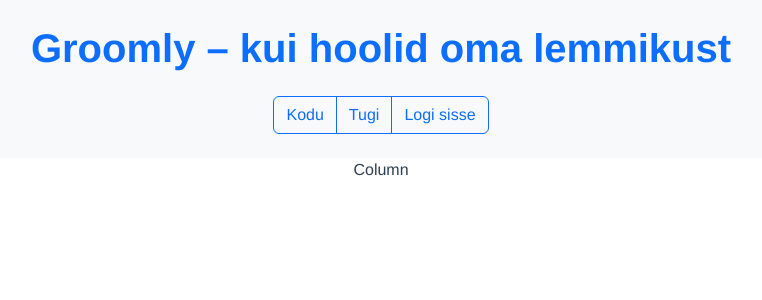
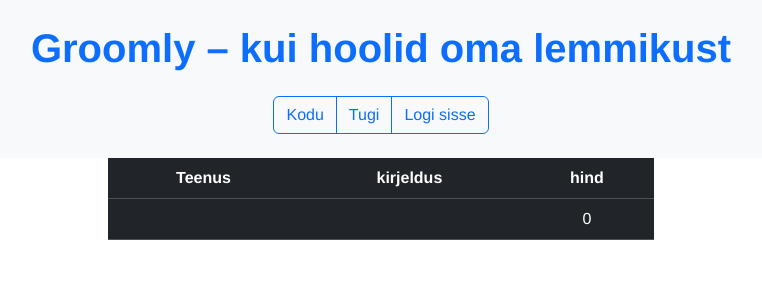
Before and after one commit to silnemsil/groomlyfront, a Vue app: page /checkout in a window 1280 px wide. Shown: the top 300 px of the page, without its empty margins (259-1021 px from the left). Built offline with nearby package versions, Linux system fonts and the light colour scheme; no server answers.

Commit message:
checkout vaade olema

```diff
--- a/src/services/BookingService.js
+++ b/src/services/BookingService.js
@@ -17,5 +17,13 @@ export default {
                 userId: userId
             }
         });
+    },
+
+    sendGetBookingBasketInfoRequest(bookingId) {
+        return axios.get("/booking/basket-info", {
+            params: {
+                bookingId: bookingId
+            }
+        });
     }
 };
--- a/src/views/CheckoutView.vue
+++ b/src/views/CheckoutView.vue
@@ -1,9 +1,24 @@
 <template>
   <div>
     <div class="container text-center">
-      <div class="row">
-        <div class="col">
-          Column
+      <div class="row justify-content-center">
+        <div class="col col-6">
+          <table class="table table-hover table-dark">
+            <thead>
+            <tr>
+              <th scope="col">Teenus</th>
+              <th scope="col">kirjeldus</th>
+              <th scope="col">hind</th>
+            </tr>
+            </thead>
+            <tbody>
+            <tr v-for="booking in bookings">
+              <td>{{ booking.procedureName }}</td>
+              <td>{{ booking.procedureDescription }}</td>
+              <td>{{ booking.price }}</td>
+            </tr>
+            </tbody>
+          </table>
         </div>
       </div>
     </div>
@@ -12,7 +27,33 @@
 
 
 <script>
+import BookingService from "@/services/BookingService";
+
 export default {
-  name: "CheckoutView"
+  name: "CheckoutView",
+  data() {
+    return {
+      bookingId: Number(sessionStorage.getItem('bookingId')),
+
+      bookings: [
+        {
+          bookingProcedureId: 0,
+          procedureName: '',
+          procedureDescription: '',
+          price: 0
+        }
+      ]
+    }
+  },
+  methods: {
+    getBookingBasketInfo() {
+      BookingService.sendGetBookingBasketInfoRequest(this.bookingId)
+          .then(response => this.bookings = response.data)
+          .catch()
+    },
+  },
+  beforeMount() {
+    this.getBookingBasketInfo()
+  }
 }
 </script>
--- a/src/views/LoginView.vue
+++ b/src/views/LoginView.vue
@@ -26,7 +26,7 @@
 
           <p>Kasutajakontot pole?</p>
 
-          <button @click="goRegisterCustomer" type="button" class="btn btn-outline-primary me-2">
+          <button @click="goRegisterCustomer" type="button" class="btn btn-outline-primary mb-2">
             Registreeri kliendiks
           </button>
 
```
